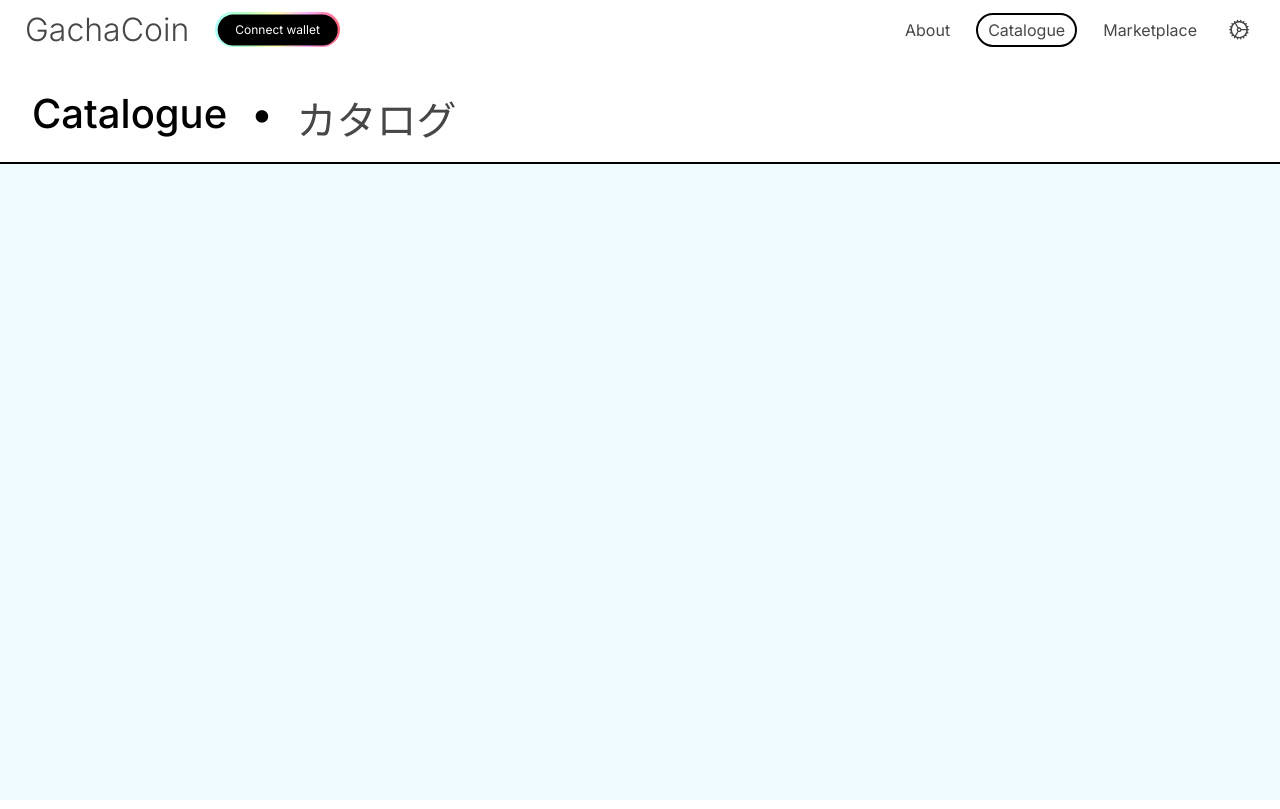
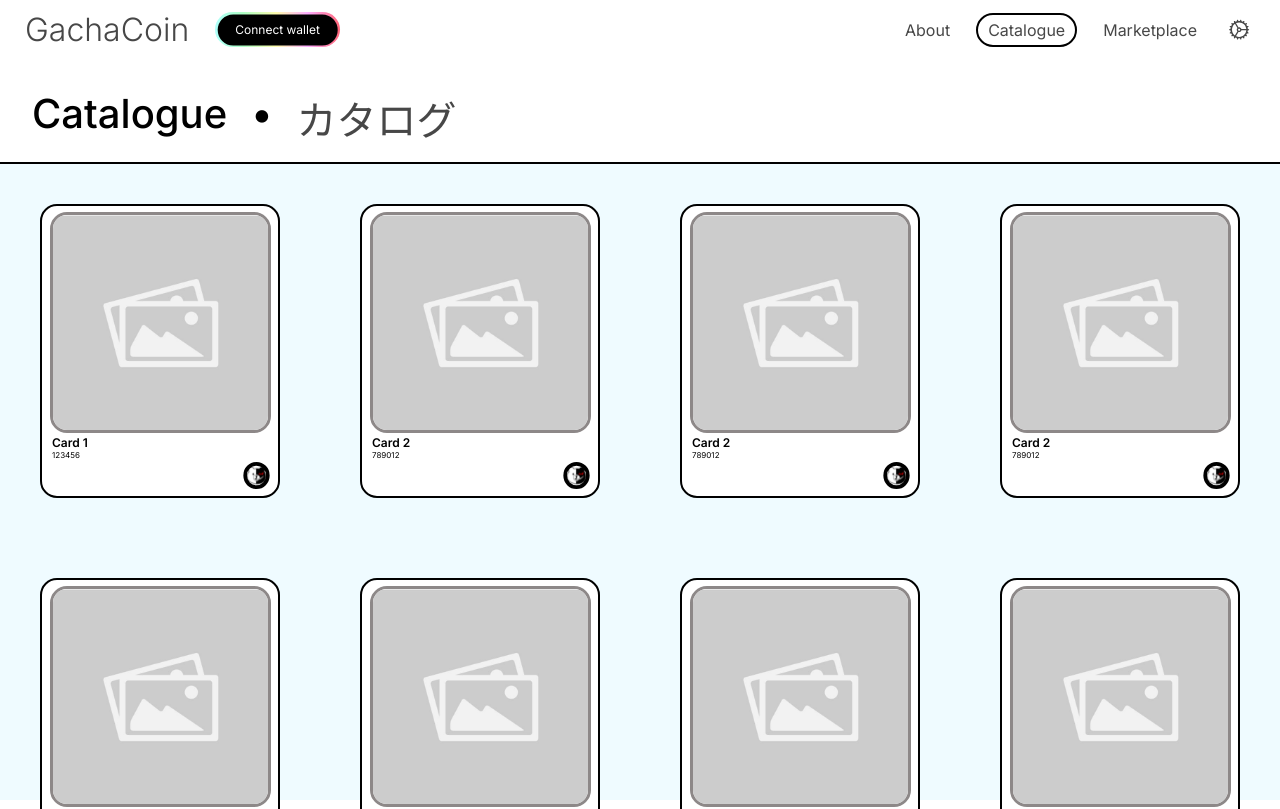
Before and after one commit to galtrapecar/gachacoin-web, a React (Create React App) app: page /catalogue in a window 1280 px wide. Shown: the top 809 px of the page. Built offline with nearby package versions, Linux system fonts and the light colour scheme.

Commit message:
Implemented catalogueCard

```diff
--- /dev/null
+++ b/src/components/CatalogueCard/CatalogueCard.scss
@@ -0,0 +1,49 @@
+.card {
+  max-width: 240px;
+  max-height: 305px;
+  border-radius: 17px;
+  border-radius: 17px;
+  border: 2px solid black;
+  margin: 40px;
+  background-color: $color-mono000;
+  display: inline-block;
+
+  &__image {
+    margin: 6px 8px;
+    max-width: 224px;
+    max-height: 221px;
+    border-radius: 17px;
+    position: relative;
+    border: 3px solid rgb(141, 136, 136);
+
+    &__container {
+      width: 100%;
+      max-height: 221px;
+      border-radius: 17px;
+      position: relative;
+    }
+  }
+
+  &__text__container {
+    display: inline-block;
+    margin: 8px 10px 40px 10px;
+    margin-bottom: 0;
+  }
+
+  &__title {
+    font-size: 12px;
+    font-weight: 600;
+  }
+
+  &__serial {
+    font-size: 8px;
+  }
+
+  &__icon_container {
+    width: 26px;
+    height: 27px;
+    margin-left: 201px;
+    margin-right: 8px;
+    margin-bottom: 7px;
+  }
+}
--- /dev/null
+++ b/src/components/CatalogueCard/CatalogueCard.tsx
@@ -0,0 +1,43 @@
+import React from 'react';
+import RainbowBorder from '../RainbowBorder/RainbowBorder';
+import Icons from '../../assets/icons';
+
+export type CatalogueCardProps = {
+  name: string;
+  link?: string;
+  serial: number;
+  collection: string;
+};
+
+const CatalogueCard: React.FC<CatalogueCardProps> = ({
+  name,
+  link,
+  serial,
+  collection,
+}) => {
+  return (
+    <div className='card'>
+      <div className='card__image__container'>
+        <img
+          className='card__image'
+          src={require('../../assets/images/placeholder.jpeg')}
+          alt=''
+        />
+        {/* <RainbowBorder backgroundColor='#ffffff' width={3} borderRadius={17} /> */}
+      </div>
+      <div className='card__text__container'>
+        <p className='card__title'>{name}</p>
+        <p className='card__serial'>{serial}</p>
+      </div>
+      <div className='card__icon_container'>
+        <Icons.CollectionIcon width={27} height={27} />
+      </div>
+    </div>
+  );
+};
+
+export default CatalogueCard;
+
+// FIXME: Rainbow image border
+// FIXME: Positioning of collection icon
+// FIXME: Dinamicly render image and collection icon
--- a/src/components/WalletPopUp/WalletPopUp.scss
+++ b/src/components/WalletPopUp/WalletPopUp.scss
@@ -3,7 +3,7 @@
   max-width: 542px;
   height: 95%;
   max-height: 808px;
-  background-color: #ffffff;
+  background-color: $color-mono000;
   z-index: 999;
   position: fixed;
   top: 50%;
@@ -54,6 +54,5 @@
   width: 100%;
   height: 100%;
   background: rgba(0, 0, 0, 0.4);
-      /* Adjust the opacity here */
   z-index: 200;
 }
--- a/src/pages/catalogue/CataloguePage.tsx
+++ b/src/pages/catalogue/CataloguePage.tsx
@@ -1,14 +1,100 @@
-import { useRecoilValue } from "recoil";
-import PageHeading from "../../components/PageHeading/PageHeading";
-import { symbolAtom } from "../../state";
+import React from 'react';
+import { useRecoilValue } from 'recoil';
+import PageHeading from '../../components/PageHeading/PageHeading';
+import { symbolAtom } from '../../state';
+import CatalogueCard from '../../components/CatalogueCard/CatalogueCard';
 
 const CataloguePage = () => {
   const symbol = useRecoilValue(symbolAtom);
+
+  const cards = [
+    {
+      name: 'Card 1',
+      link: '../../assets/images/placeholder.jpeg',
+      serial: 123456,
+      collection: 'Collection A',
+    },
+    {
+      name: 'Card 2',
+      link: '../../assets/images/placeholder.jpeg',
+      serial: 789012,
+      collection: 'Collection B',
+    },
+    {
+      name: 'Card 2',
+      link: '../../assets/images/placeholder.jpeg',
+      serial: 789012,
+      collection: 'Collection B',
+    },
+    {
+      name: 'Card 2',
+      link: '../../assets/images/placeholder.jpeg',
+      serial: 789012,
+      collection: 'Collection B',
+    },
+    {
+      name: 'Card 1',
+      link: '../../assets/images/placeholder.jpeg',
+      serial: 123456,
+      collection: 'Collection A',
+    },
+    {
+      name: 'Card 2',
+      link: '../../assets/images/placeholder.jpeg',
+      serial: 789012,
+      collection: 'Collection B',
+    },
+    {
+      name: 'Card 2',
+      link: '../../assets/images/placeholder.jpeg',
+      serial: 789012,
+      collection: 'Collection B',
+    },
+    {
+      name: 'Card 2',
+      link: '../../assets/images/placeholder.jpeg',
+      serial: 789012,
+      collection: 'Collection B',
+    },
+    {
+      name: 'Card 1',
+      link: '../../assets/images/placeholder.jpeg',
+      serial: 123456,
+      collection: 'Collection A',
+    },
+    {
+      name: 'Card 2',
+      link: '../../assets/images/placeholder.jpeg',
+      serial: 789012,
+      collection: 'Collection B',
+    },
+    {
+      name: 'Card 2',
+      link: '../../assets/images/placeholder.jpeg',
+      serial: 789012,
+      collection: 'Collection B',
+    },
+    {
+      name: 'Card 2',
+      link: '../../assets/images/placeholder.jpeg',
+      serial: 789012,
+      collection: 'Collection B',
+    },
+    // Add more card objects as needed
+  ];
+
   return (
-    <div className="CataloguePage">
-      <PageHeading title={"Catalogue"} symbol={symbol} subtitle={"カタログ"} />
+    <div className='CataloguePage'>
+      <PageHeading title={'Catalogue'} symbol={symbol} subtitle={'カタログ'} />
+      <div className='cards'>
+        {cards.map((card, index) => (
+          <CatalogueCard key={index} {...card} />
+        ))}
+      </div>
     </div>
   );
 };
 
 export default CataloguePage;
+
+// FIXME: Extanding background color if there is more than 2 rows of cards
--- a/src/root.scss
+++ b/src/root.scss
@@ -2,7 +2,7 @@
     margin: 0;
     padding: 0;
     box-sizing: border-box;
-    font-family: "Inter", sans-serif;
+    font-family: 'Inter', sans-serif;
 }
 
 @import './_definitions.scss';
@@ -14,4 +14,5 @@
 @import './components/Header/Header.scss';
 @import './components/Button/Button.scss';
 @import './components/PageHeading/PageHeading.scss';
-@import './components/WalletPopUp/WalletPopUp.scss'
+@import './components/WalletPopUp/WalletPopUp.scss';
+@import './components/CatalogueCard/CatalogueCard.scss';
```
Also changed, not shown: src/assets/icons/index.tsx (+5 -3 lines), src/assets/icons/Collection.svg (added), src/assets/images/placeholder.jpeg (added), src/pages/catalogue/CataloguePage.scss (added). Lines whose indentation alone changed are shown as unchanged.
